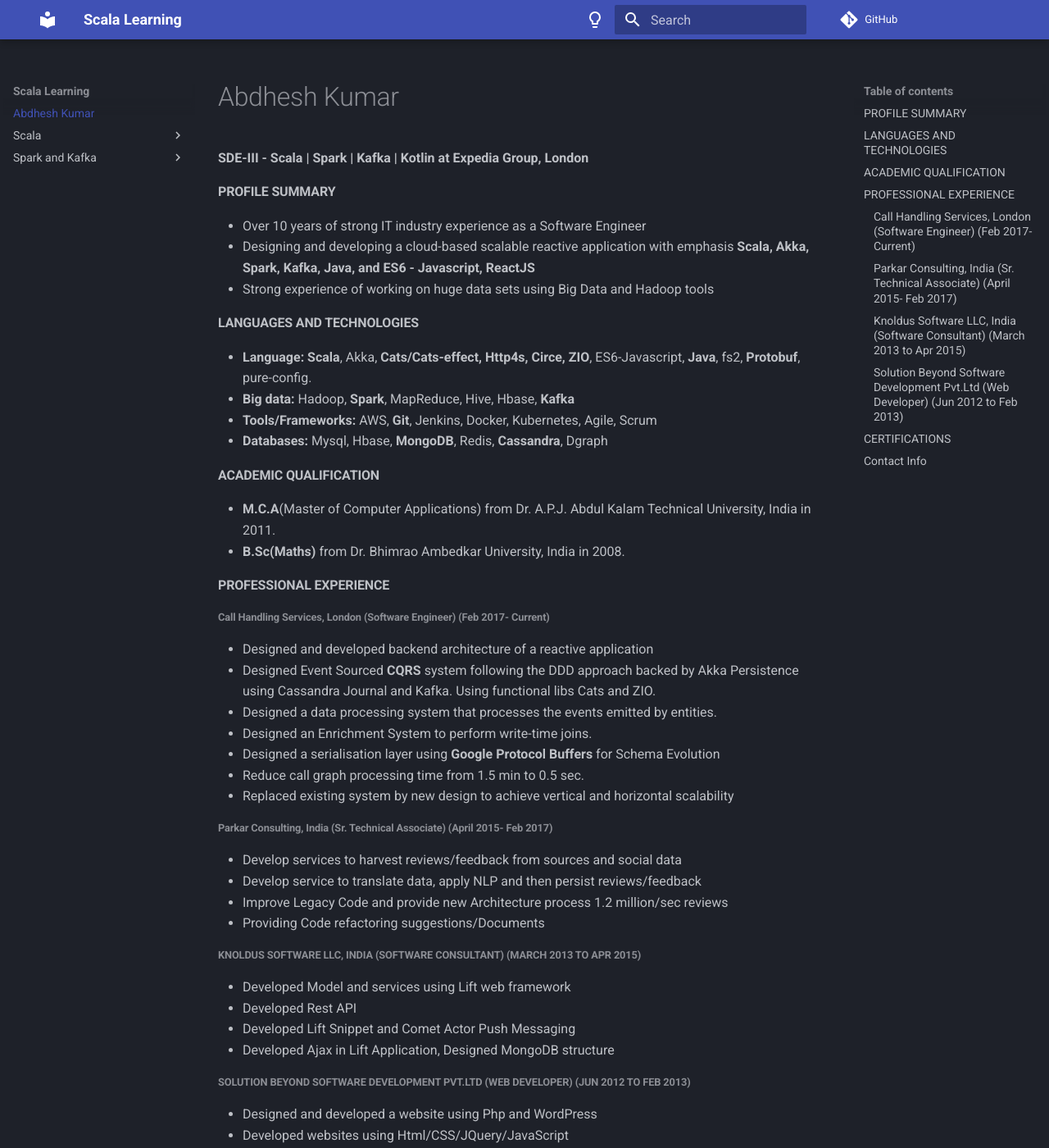
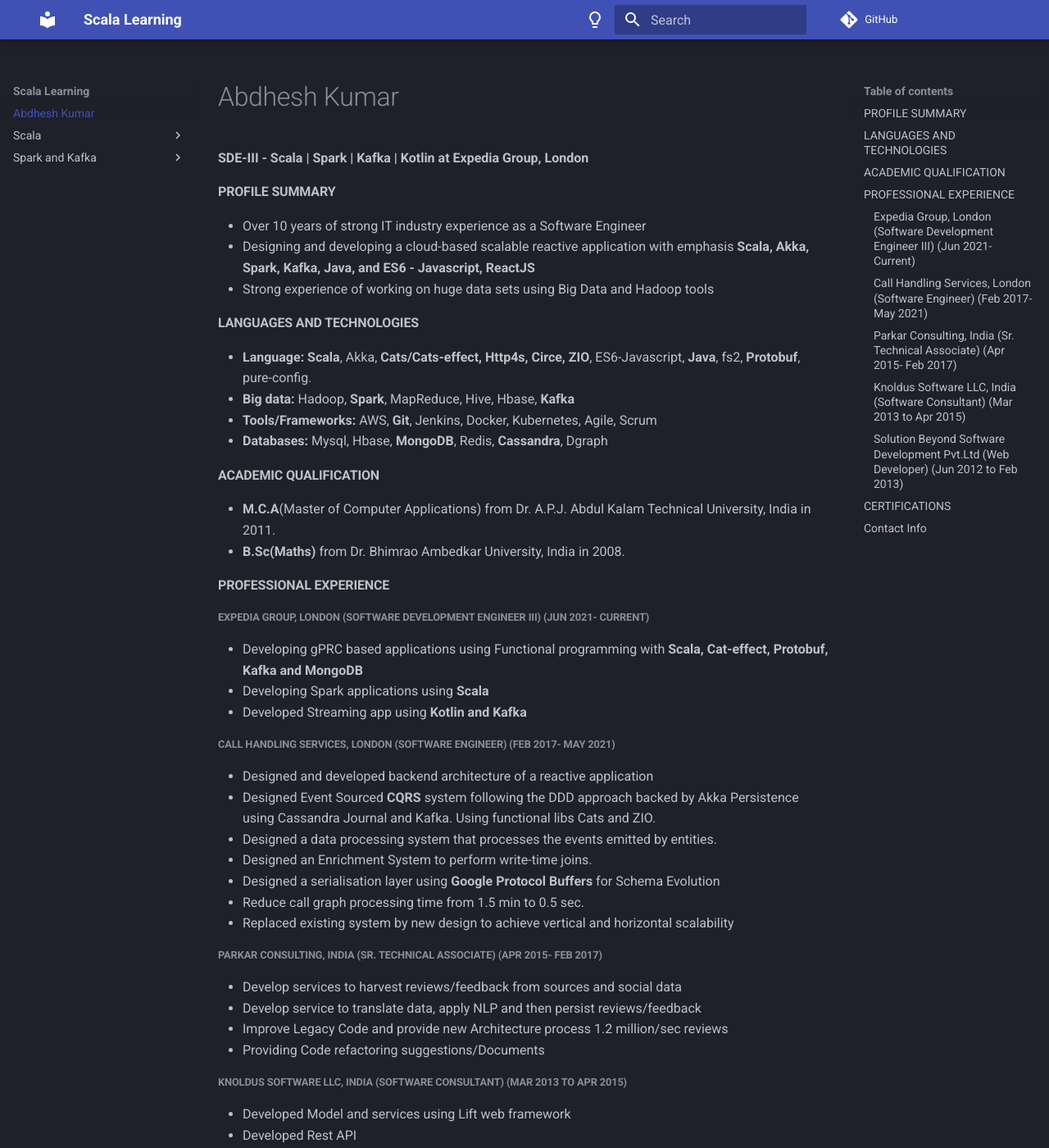
Before and after one commit to abdheshkumar/abdheshkumar.github.io, an MkDocs documentation site: the page built from docs/index.md, in a window 1280 px wide and 1400 px high. Shown: the whole window at 82% size. Built offline with MkDocs 1.6.1 and Material for MkDocs 9.7.7, drawn with Linux system fonts in a browser that asks for light colours; comment, search, counter and statistics services are not loaded.

Commit message:
Update resume

```diff
--- a/docs/index.md
+++ b/docs/index.md
@@ -17,7 +17,12 @@
 
 ####PROFESSIONAL EXPERIENCE
 
-######Call Handling Services, London (Software Engineer) (Feb 2017- Current)
+##### Expedia Group, London (Software Development Engineer III) (Jun 2021- Current)
+- Developing gPRC based applications using Functional programming with **Scala, Cat-effect, Protobuf, Kafka and MongoDB**
+- Developing Spark applications using **Scala**
+- Developed Streaming app using **Kotlin and Kafka**
+
+##### Call Handling Services, London (Software Engineer) (Feb 2017- May 2021)
 - Designed and developed backend architecture of a reactive application
 - Designed Event Sourced **CQRS** system following the DDD approach backed by Akka Persistence using Cassandra Journal and Kafka. Using functional libs Cats and ZIO.
 - Designed a data processing system that processes the events emitted by entities.
@@ -26,13 +31,13 @@
 - Reduce call graph processing time from 1.5 min to 0.5 sec.
 - Replaced existing system by new design to achieve vertical and horizontal scalability
 
-###### Parkar Consulting, India (Sr. Technical Associate) (April 2015- Feb 2017)
+##### Parkar Consulting, India (Sr. Technical Associate) (Apr 2015- Feb 2017)
 - Develop services to harvest reviews/feedback from sources and social data
 - Develop service to translate data, apply NLP and then persist reviews/feedback
 - Improve Legacy Code and provide new Architecture process 1.2 million/sec reviews
 - Providing Code refactoring suggestions/Documents
 
-##### Knoldus Software LLC, India (Software Consultant) (March 2013 to Apr 2015)
+##### Knoldus Software LLC, India (Software Consultant) (Mar 2013 to Apr 2015)
 - Developed Model and services using Lift web framework
 - Developed Rest API
 - Developed Lift Snippet and Comet Actor Push Messaging
```
